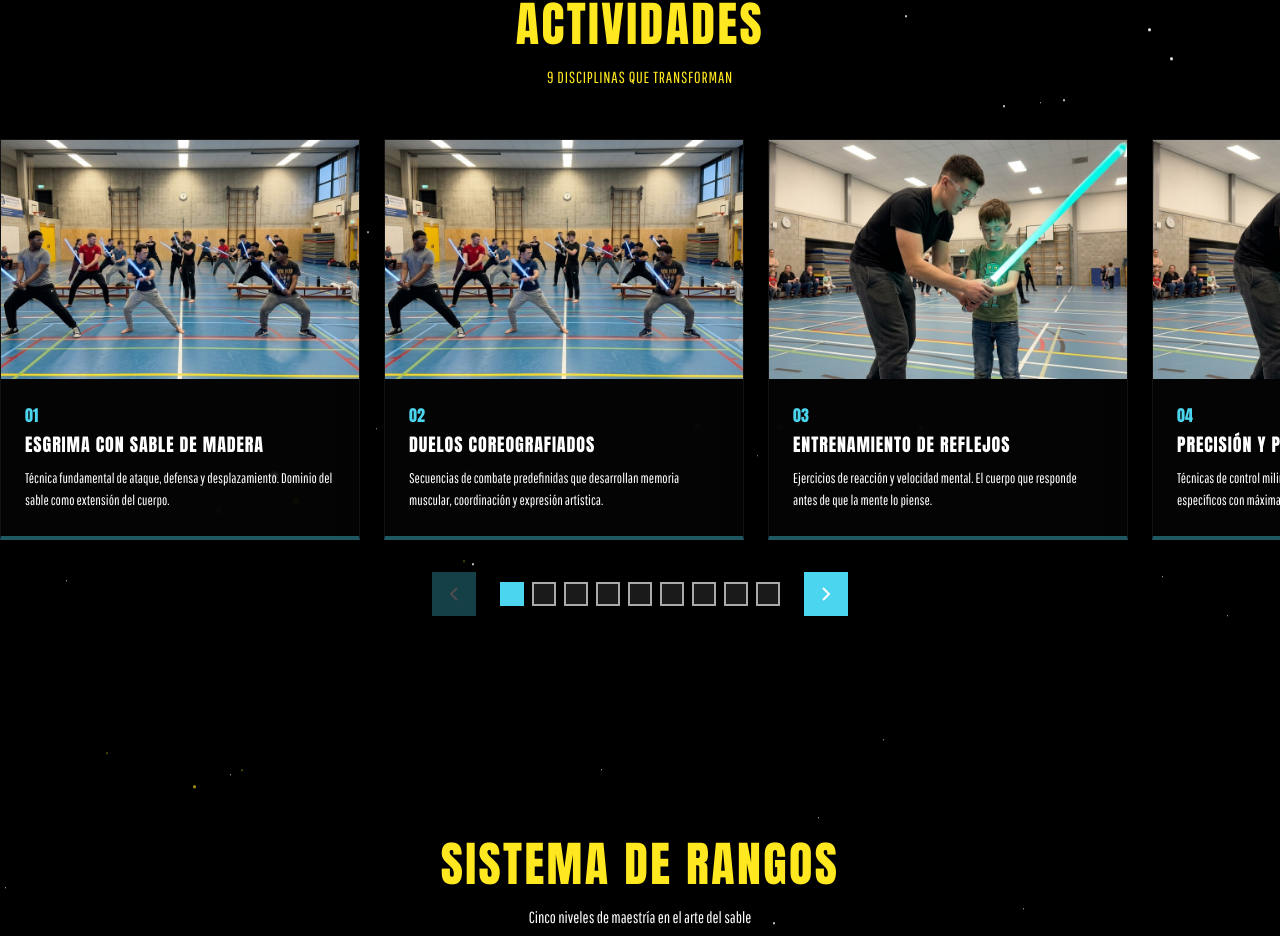
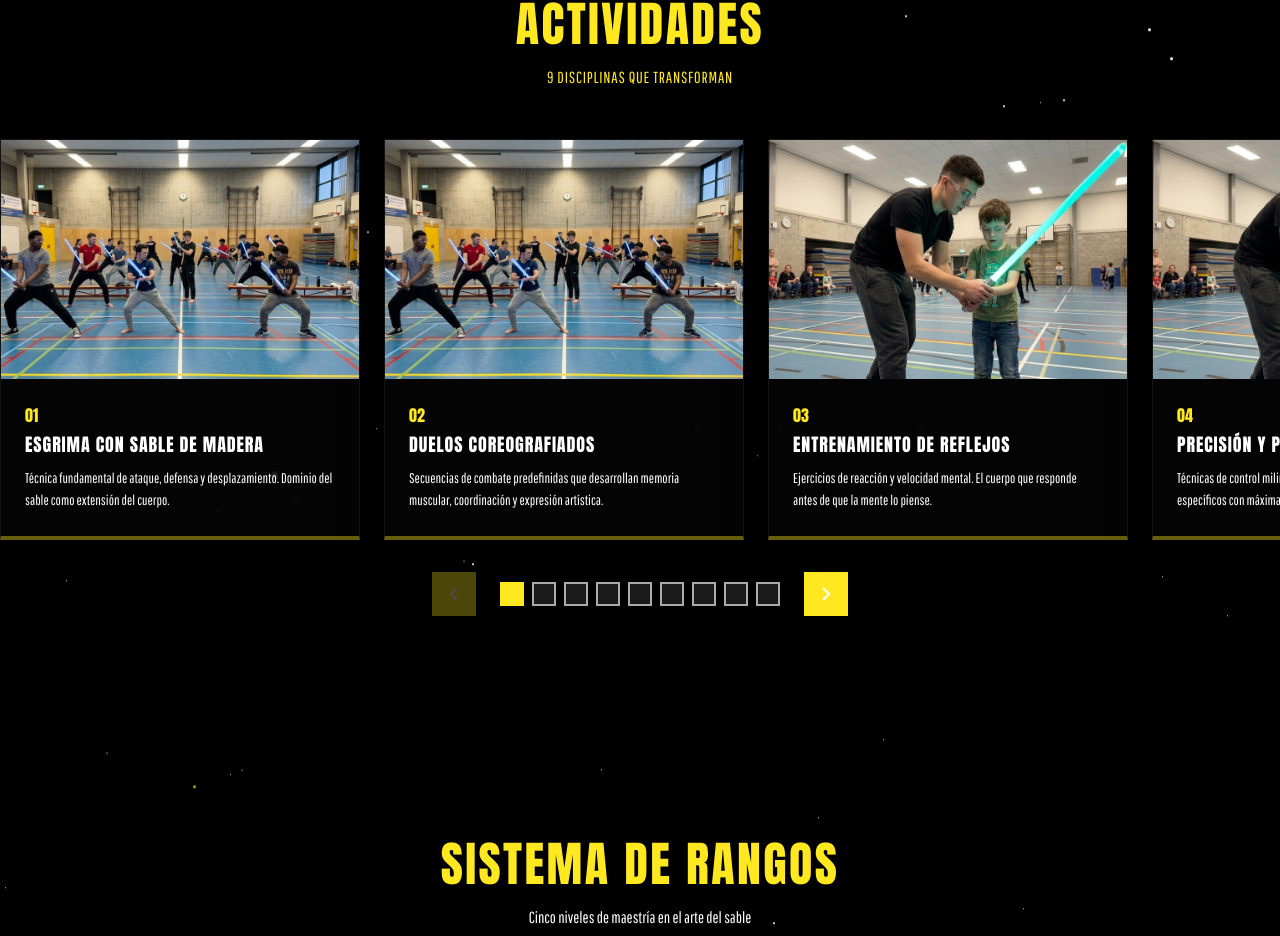
Before and after one commit to EzequielCDeveloper/ludosport, a Next.js app: page / in a window 1280 px wide. Shown: the part 2836-3772 px from the top of the page. Built offline with nearby package versions, Linux system fonts and the light colour scheme.

Commit message:
refactor: change Actividades accents from cyan to yellow

```diff
--- a/app/components/Actividades.tsx
+++ b/app/components/Actividades.tsx
@@ -41,7 +41,7 @@
           {ACTIVIDADES.map((actividad) => (
             <article
               key={actividad.num}
-              className="actividad-card flex-[0_0_85vw] md:flex-[0_0_45vw] lg:flex-[0_0_30vw] 2xl:flex-[0_0_25vw] 2xl:max-w-[380px] max-w-[400px] md:max-w-[380px] lg:max-w-[360px] bg-white/[0.015] backdrop-blur-[2px] border border-white/[0.06] border-b-4 border-b-[var(--color-cyan)]/40 overflow-hidden snap-start transition-transform duration-300 hover:-translate-y-1.5"
+              className="actividad-card flex-[0_0_85vw] md:flex-[0_0_45vw] lg:flex-[0_0_30vw] 2xl:flex-[0_0_25vw] 2xl:max-w-[380px] max-w-[400px] md:max-w-[380px] lg:max-w-[360px] bg-white/[0.015] backdrop-blur-[2px] border border-white/[0.06] border-b-4 border-b-[var(--color-yellow)]/40 overflow-hidden snap-start transition-transform duration-300 hover:-translate-y-1.5"
               style={{ boxShadow: "0 8px 32px rgba(0,0,0,0.5), inset 0 1px 0 rgba(255,255,255,0.1)" }}
             >
               <div className="aspect-[3/2] overflow-hidden">
@@ -54,7 +54,7 @@
                 />
               </div>
               <div className="p-6">
-                <span className="font-display text-base text-[var(--color-cyan)] block mb-1">
+                <span className="font-display text-base text-[var(--color-yellow)] block mb-1">
                   {String(actividad.num).padStart(2, "0")}
                 </span>
                 <h3 className="font-display text-lg tracking-wider uppercase text-white mb-2">
@@ -75,7 +75,7 @@
         <button
           onClick={prev}
           disabled={isFirst}
-          className="w-11 h-11 flex items-center justify-center bg-[var(--color-cyan)] text-white transition-all duration-300 hover:brightness-75 hover:scale-110 disabled:opacity-30 disabled:pointer-events-none"
+          className="w-11 h-11 flex items-center justify-center bg-[var(--color-yellow)] text-white transition-all duration-300 hover:brightness-75 hover:scale-110 disabled:opacity-30 disabled:pointer-events-none"
           aria-label="Anterior"
         >
           <svg width="24" height="24" viewBox="0 0 24 24" fill="none">
@@ -95,7 +95,7 @@
               onClick={() => scrollTo(i)}
               className={`w-6 h-6 border-2 transition-all duration-300 ${
                 i === currentIndex
-                  ? "bg-[var(--color-cyan)] border-[var(--color-cyan)]"
+                  ? "bg-[var(--color-yellow)] border-[var(--color-yellow)]"
                   : "bg-[var(--color-black-3)] border-[var(--color-gray-aa)]"
               }`}
               aria-label={`Ir a actividad ${i + 1}`}
@@ -107,7 +107,7 @@
         <button
           onClick={next}
           disabled={isLast}
-          className="w-11 h-11 flex items-center justify-center bg-[var(--color-cyan)] text-white transition-all duration-300 hover:brightness-75 hover:scale-110 disabled:opacity-30 disabled:pointer-events-none"
+          className="w-11 h-11 flex items-center justify-center bg-[var(--color-yellow)] text-white transition-all duration-300 hover:brightness-75 hover:scale-110 disabled:opacity-30 disabled:pointer-events-none"
           aria-label="Siguiente"
         >
           <svg width="24" height="24" viewBox="0 0 24 24" fill="none">
```
